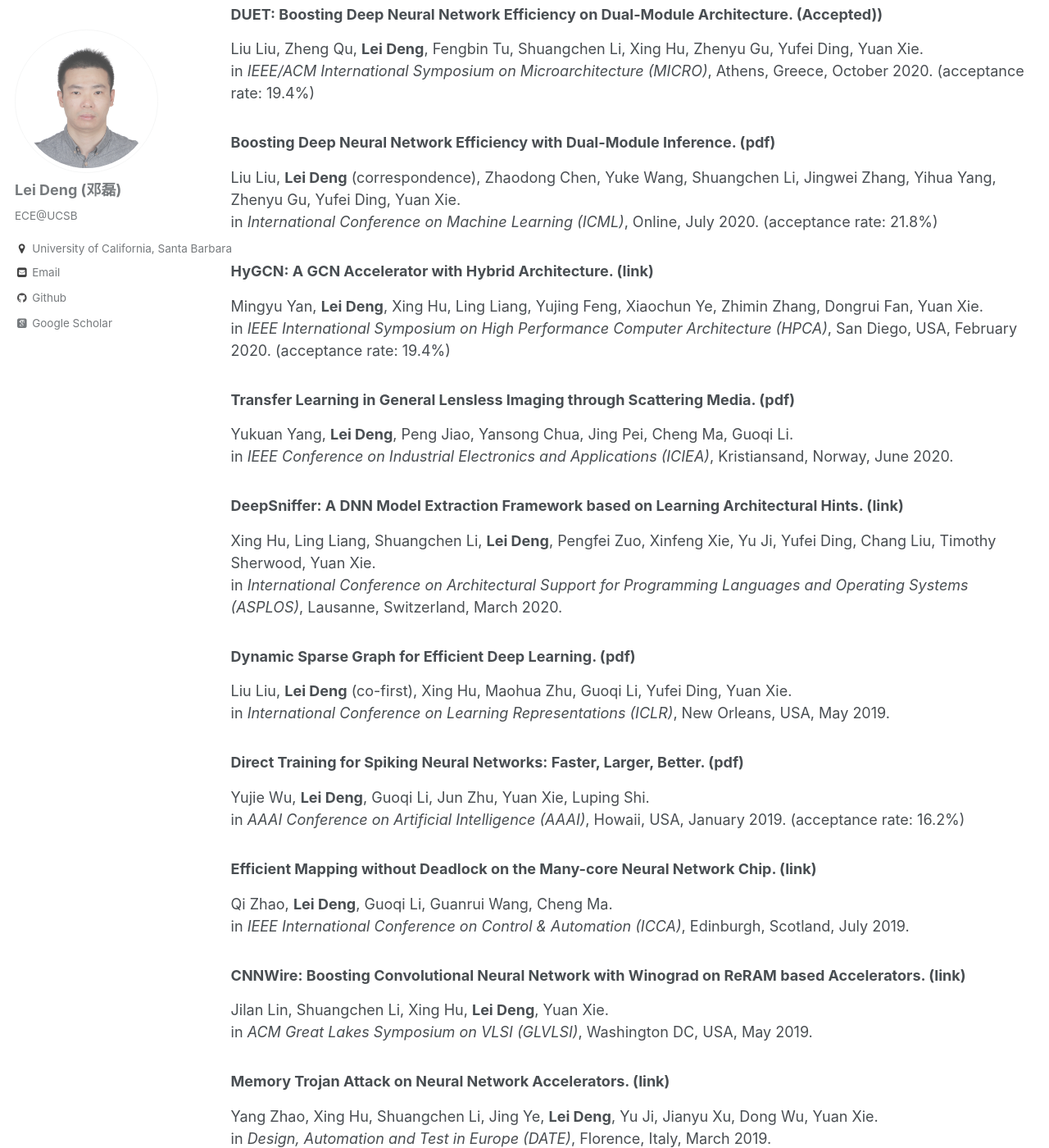
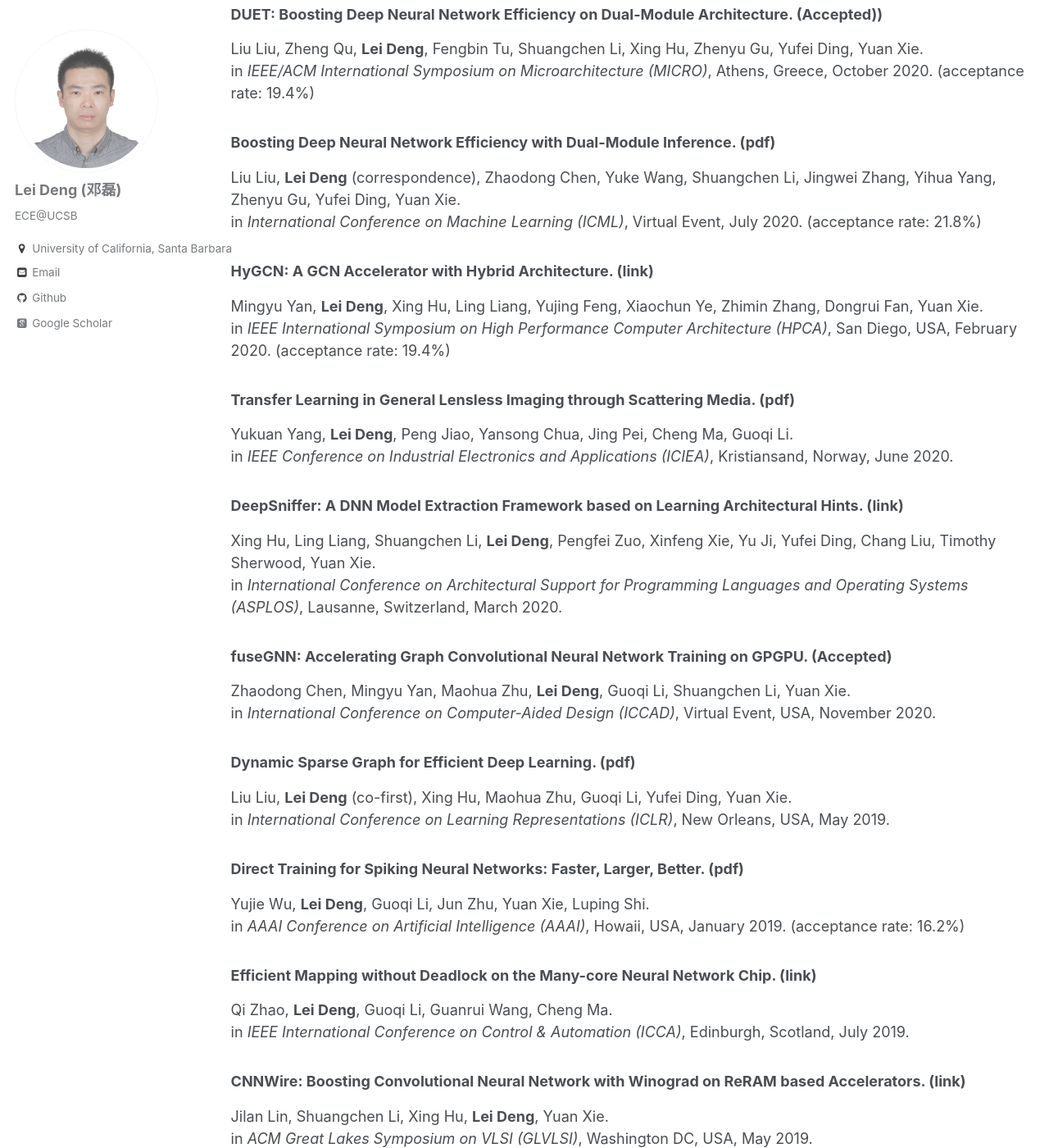
Before and after one commit to dllfei/dllfei.github.io, a Jekyll site: the page built from _pages/publications.md, in a window 1280 px wide and 1400 px high, scrolled down 5791 px. Shown: the whole window at 82% size. Built offline with Jekyll 4.4.1, drawn with Linux system fonts in a browser that asks for light colours; some web fonts are replaced.

Commit message:
Update publications.md

```diff
--- a/_pages/publications.md
+++ b/_pages/publications.md
@@ -173,7 +173,7 @@ in *IEEE/ACM International Symposium on Microarchitecture (MICRO)*, Athens, Gree
 
 ### Boosting Deep Neural Network Efficiency with Dual-Module Inference. ([pdf](https://proceedings.icml.cc/static/paper_files/icml/2020/5569-Paper.pdf)) <br />
 Liu Liu, **Lei Deng** (correspondence), Zhaodong Chen, Yuke Wang, Shuangchen Li, Jingwei Zhang, Yihua Yang, Zhenyu Gu, Yufei Ding, Yuan Xie. <br />
-in *International Conference on Machine Learning (ICML)*, Online, July 2020. (acceptance rate: 21.8%)
+in *International Conference on Machine Learning (ICML)*, Virtual Event, July 2020. (acceptance rate: 21.8%)
 
 ### HyGCN: A GCN Accelerator with Hybrid Architecture. ([link](https://ieeexplore.ieee.org/abstract/document/9065592)) <br />
 Mingyu Yan, **Lei Deng**, Xing Hu, Ling Liang, Yujing Feng, Xiaochun Ye, Zhimin Zhang, Dongrui Fan, Yuan Xie. <br />
@@ -186,6 +186,10 @@ in *IEEE Conference on Industrial Electronics and Applications (ICIEA)*, Kristia
 ### DeepSniffer: A DNN Model Extraction Framework based on Learning Architectural Hints. ([link](https://dl.acm.org/doi/abs/10.1145/3373376.3378460)) <br />
 Xing Hu, Ling Liang, Shuangchen Li, **Lei Deng**, Pengfei Zuo, Xinfeng Xie, Yu Ji, Yufei Ding, Chang Liu, Timothy Sherwood, Yuan Xie. <br />
 in *International Conference on Architectural Support for Programming Languages and Operating Systems (ASPLOS)*, Lausanne, Switzerland, March 2020.
+
+### fuseGNN: Accelerating Graph Convolutional Neural Network Training on GPGPU. (Accepted) <br />
+Zhaodong Chen, Mingyu Yan, Maohua Zhu, **Lei Deng**, Guoqi Li, Shuangchen Li, Yuan Xie. <br />
+in *International Conference on Computer-Aided Design (ICCAD)*, Virtual Event, USA, November 2020.
 
 ### Dynamic Sparse Graph for Efficient Deep Learning. ([pdf](https://openreview.net/pdf?id=H1goBoR9F7)) <br />
 Liu Liu, **Lei Deng** (co-first), Xing Hu, Maohua Zhu, Guoqi Li, Yufei Ding, Yuan Xie. <br />
```
